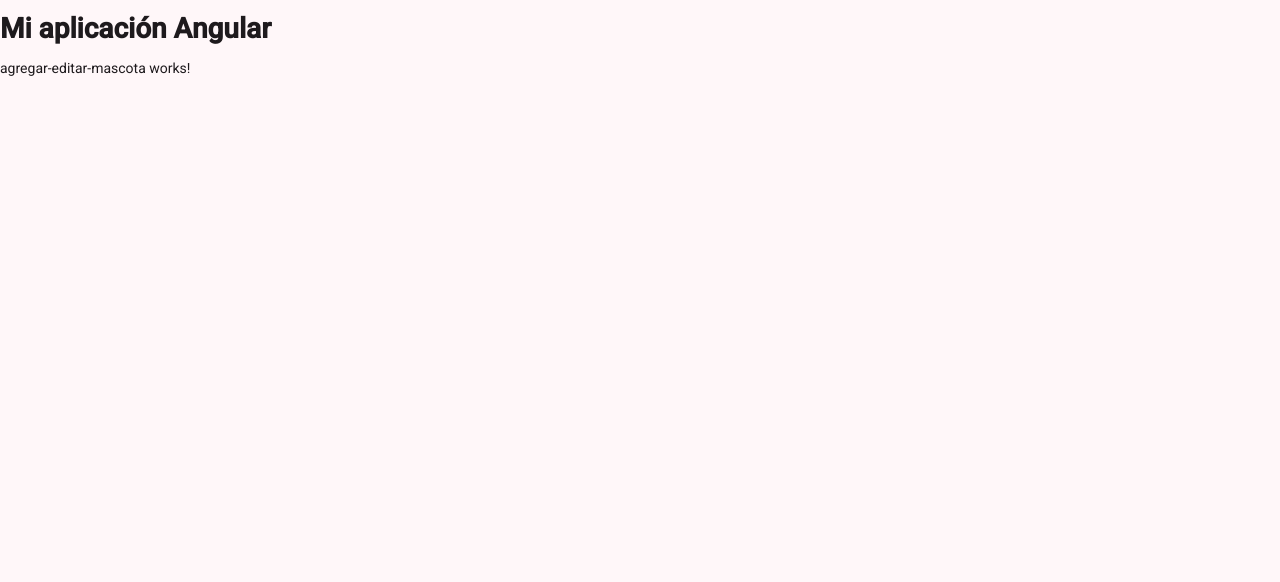
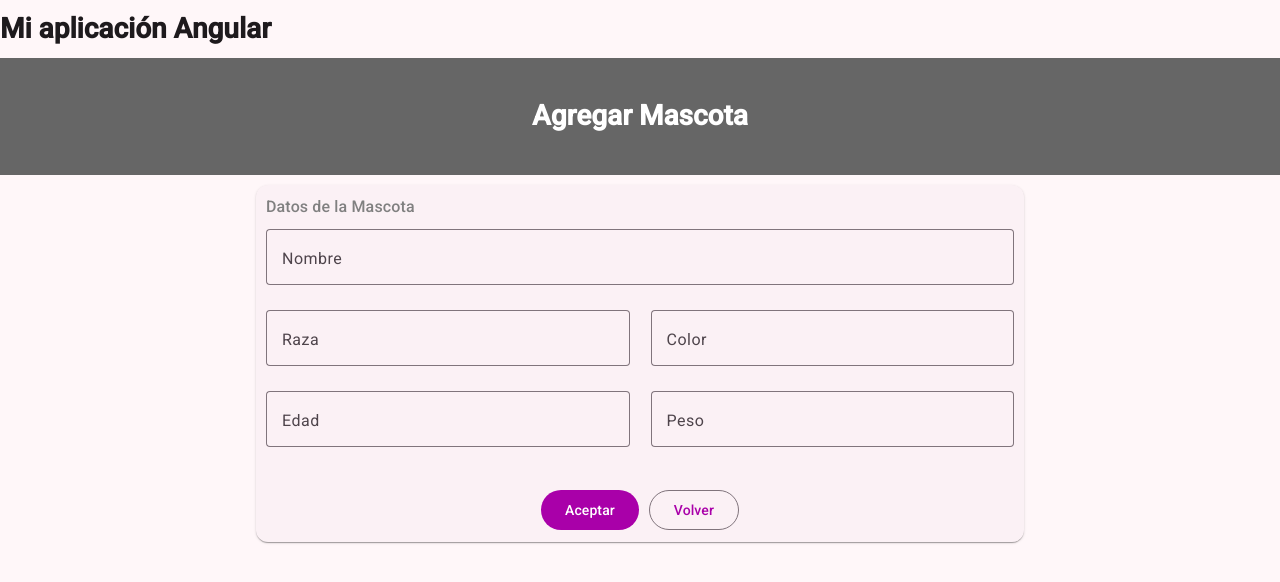
Before and after one commit to EnriqueIsra/Angular-ASP.NET-Core, an Angular app: page /agregarMascota in a window 1280 px wide. Shown: the top 582 px of the page. Built offline with nearby package versions, Linux system fonts and the light colour scheme.

Commit message:
Agregar Mascota HTML

```diff
--- a/src/app/components/agregar-editar-mascota/agregar-editar-mascota.css
+++ b/src/app/components/agregar-editar-mascota/agregar-editar-mascota.css
@@ -0,0 +1,21 @@
+.card {
+    margin-top: 10px;
+}
+
+.fullWidth {
+    width: 100%;
+    margin: 10px;
+}
+
+.padding-bottom {
+    padding-bottom: 1rem;
+}
+
+.margin-right {
+    margin-right: 10px;
+}
+
+.subtitle {
+    color: grey;
+    padding: 10px 0 0 10px;
+}
--- a/src/app/components/agregar-editar-mascota/agregar-editar-mascota.html
+++ b/src/app/components/agregar-editar-mascota/agregar-editar-mascota.html
@@ -1 +1,54 @@
-<p>agregar-editar-mascota works!</p>
+<div class="title">
+    <h1>Agregar Mascota</h1>
+</div>
+
+@if (loading) {
+<app-spinner></app-spinner>
+}
+
+<div class="container">
+    <mat-card class="card">
+        <mat-card-subtitle class="padding-bottom subtitle">Datos de la Mascota</mat-card-subtitle>
+        <form>
+            <mat-grid-list cols="2" rowHeight="80px">
+                <mat-grid-tile class="padding-bottom" [colspan]="2">
+                    <mat-form-field class="fullWidth" appearance="outline">
+                        <mat-label>Nombre</mat-label>
+                        <input autocomplete="off" matInput>
+                    </mat-form-field>
+                </mat-grid-tile>
+
+                <mat-grid-tile class="padding-bottom">
+                    <mat-form-field class="fullWidth" appearance="outline">
+                        <mat-label>Raza</mat-label>
+                        <input autocomplete="off" matInput>
+                    </mat-form-field>
+                </mat-grid-tile>
+                <mat-grid-tile class="padding-bottom">
+                    <mat-form-field class="fullWidth" appearance="outline">
+                        <mat-label>Color</mat-label>
+                        <input autocomplete="off" matInput>
+                    </mat-form-field>
+                </mat-grid-tile>
+                <mat-grid-tile class="padding-bottom">
+                    <mat-form-field class="fullWidth" appearance="outline">
+                        <mat-label>Edad</mat-label>
+                        <input autocomplete="off" matInput>
+                    </mat-form-field>
+                </mat-grid-tile>
+
+                <mat-grid-tile class="padding-bottom">
+                    <mat-form-field class="fullWidth" appearance="outline">
+                        <mat-label>Peso</mat-label>
+                        <input autocomplete="off" matInput>
+                    </mat-form-field>
+                </mat-grid-tile>
+                <mat-grid-tile class="padding-bottom" [colspan]="2">
+                    <button  class="margin-right" matButton="filled">Aceptar</button>
+                     <button routerLink="/listMascotas" matButton="outlined">Volver</button>
+                </mat-grid-tile>
+            </mat-grid-list>
+
+        </form>
+    </mat-card>
+</div>
--- a/src/app/components/agregar-editar-mascota/agregar-editar-mascota.ts
+++ b/src/app/components/agregar-editar-mascota/agregar-editar-mascota.ts
@@ -1,11 +1,26 @@
 import { Component } from '@angular/core';
+import { Spinner } from '../../shared/spinner/spinner';
+import { MatCard, MatCardSubtitle } from "@angular/material/card";
+import {MatGridListModule} from '@angular/material/grid-list';
+import { MatFormField, MatLabel } from "@angular/material/form-field";
+import { MatInput } from "@angular/material/input";
+import {MatButtonModule} from '@angular/material/button';
+import { RouterLink } from "@angular/router";
+
 
 @Component({
   selector: 'app-agregar-editar-mascota',
-  imports: [],
+  imports: [Spinner,
+    MatCard,
+    MatCardSubtitle,
+    MatGridListModule,
+    MatFormField, MatLabel,
+    MatInput,
+    MatButtonModule,
+    RouterLink],
   templateUrl: './agregar-editar-mascota.html',
   styleUrl: './agregar-editar-mascota.css',
 })
 export class AgregarEditarMascota {
-
+  loading: boolean = false;
 }
```
